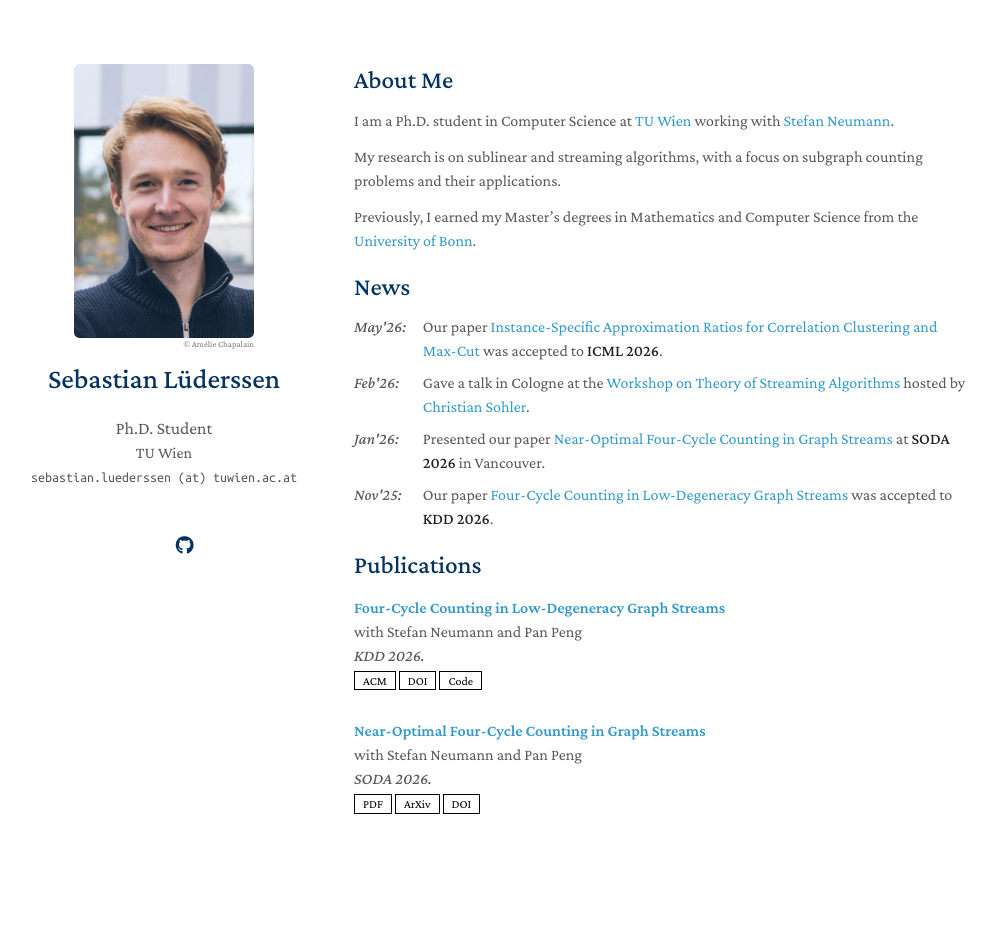
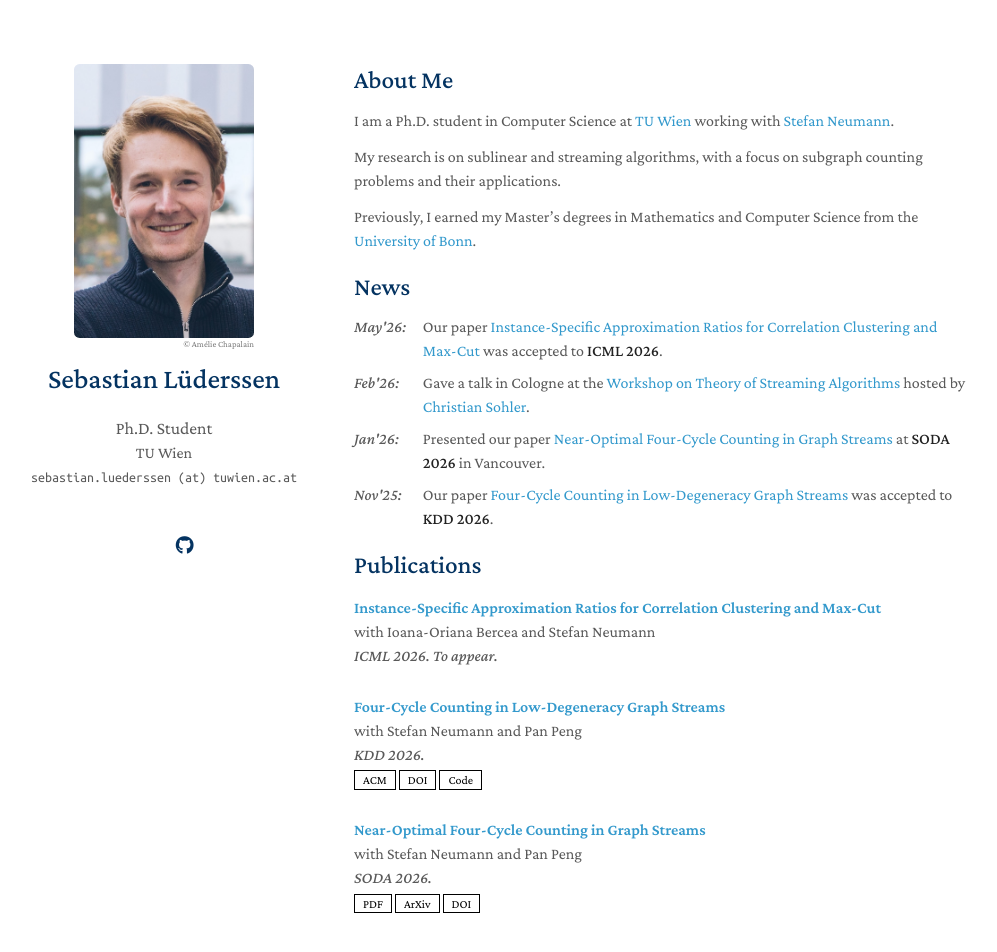
Before and after one commit to sl-dv/sl-dv.github.io, a Jekyll site: the page built from index.md, in a window 1280 px wide and 1035 px high. Shown: the top 952 px of the window, without its empty margins (146-1143 px from the left). Built offline with Jekyll 4.4.1, drawn with Linux system fonts in a browser that asks for light colours; a style sheet for code colours, icons or effects is not loaded; our own code applies the rules of GitHub Pages for plain Markdown files.

Commit message:
ICML publication

```diff
--- a/_data/publications.yml
+++ b/_data/publications.yml
@@ -1,4 +1,10 @@
 main:
+
+  - title: Instance-Specific Approximation Ratios for Correlation Clustering and Max-Cut
+    authors: with Ioana-Oriana Bercea and Stefan Neumann
+    conference_short: ICML
+    conference: ICML 2026. To appear.
+    #Code: https://github.com/sl-dv/ISAR
 
   - title: Four-Cycle Counting in Low-Degeneracy Graph Streams
     authors: with Stefan Neumann and Pan Peng
```
